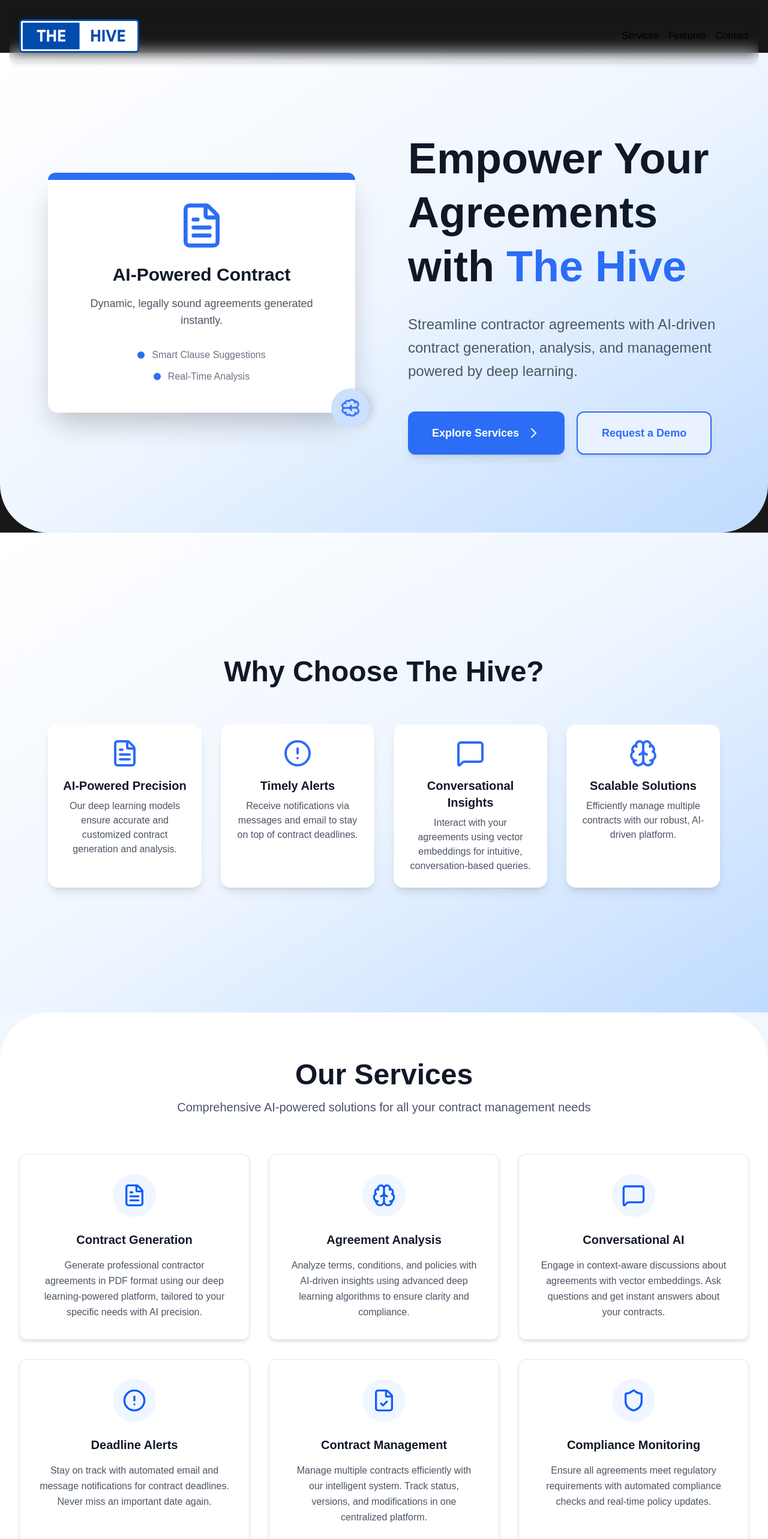
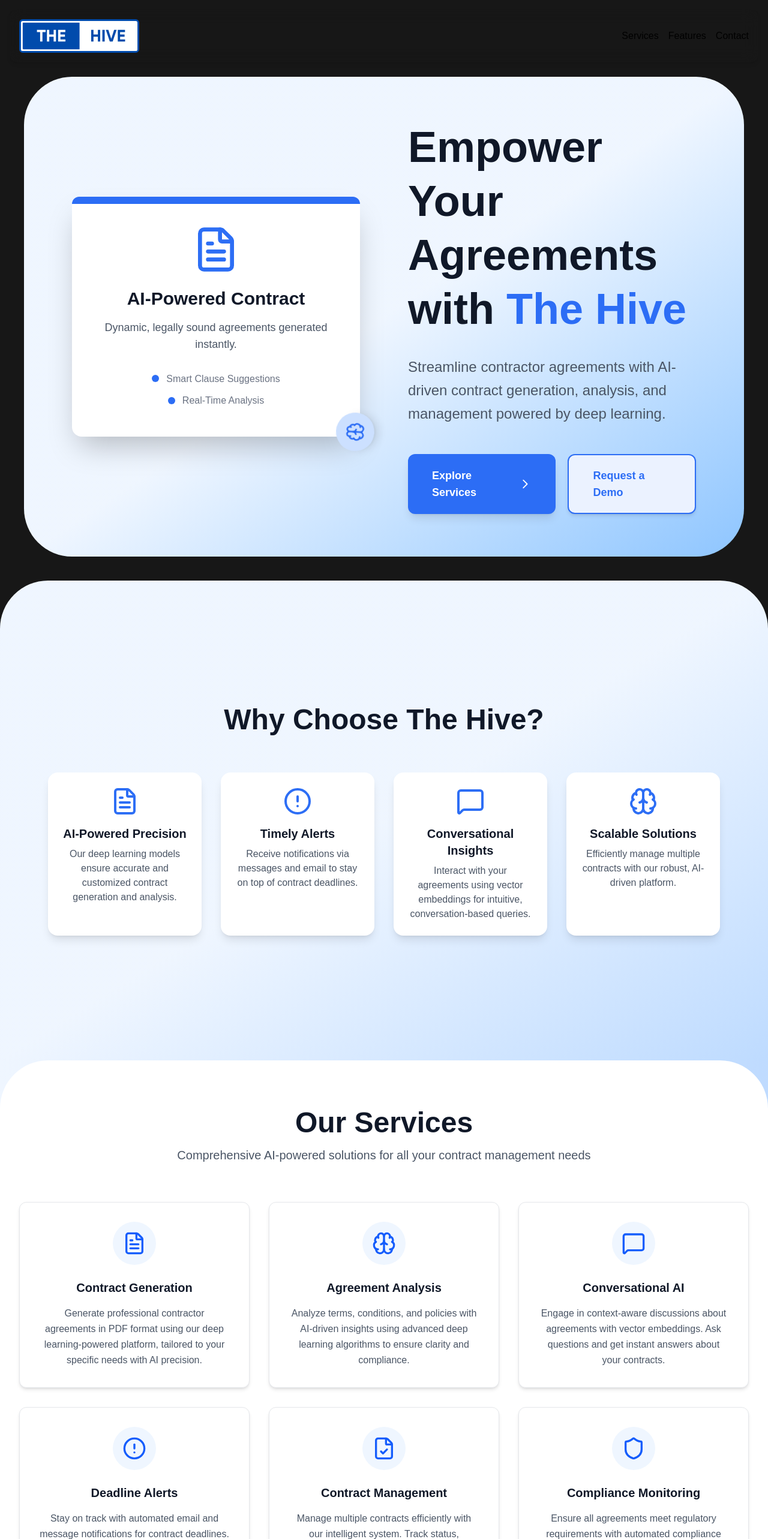
Before and after one commit to SHIBINSHA02/The-Hive, a Next.js app: page / in a window 1280 px wide. Shown: the top 2566 px of the page at 60% size. Built offline with nearby package versions, Linux system fonts and the light colour scheme.

Commit message:
added bag_graadient adjustment

```diff
--- a/app/(landing)/_components/Features.tsx
+++ b/app/(landing)/_components/Features.tsx
@@ -25,7 +25,7 @@ export default function Features() {
   }, []);
 
   return (
-    <section id="features" className="bg-gradient-to-br from-white via-blue-50 to-blue-200 min-h-screen flex items-center py-16">
+    <section id="features" className="bg-gradient-to-br from-blue-50 via-blue-50 to-blue-200 min-h-screen flex items-center py-16 rounded-t-[80px] m:rounded-t-4xl boarder-t-4 border-blue-300">
       <div className="container mx-auto px-4 sm:px-6 lg:px-12 xl:px-20">
         <h2 className="text-4xl lg:text-5xl font-bold text-center text-gray-900 mb-12 lg:mb-16">
           Why Choose The Hive?
--- a/app/(landing)/_components/Hero.tsx
+++ b/app/(landing)/_components/Hero.tsx
@@ -11,7 +11,7 @@ export default function Hero() {
   }, []);
 
   return (
-    <section className="bg-gradient-to-br from-white via-blue-50 to-blue-200 min-h-screen flex items-center overflow-hidden pt-16 sm:pt-0 rounded-b-[80px]">
+    <section className="bg-gradient-to-br from-blue-50 via-blue-50 to-blue-300 min-h-screen flex items-center overflow-hidden pt-16 sm:pt-0 rounded-[80px] m:rounded-4xl m-10">
       <div className="w-full px-4 sm:px-6 lg:px-12 xl:px-20">
         <div className="max-w-[1600px] mx-auto">
           <div className="grid grid-cols-1 lg:grid-cols-2 gap-12 lg:gap-16 xl:gap-20 items-center">
--- a/app/(landing)/_components/Services.tsx
+++ b/app/(landing)/_components/Services.tsx
@@ -25,8 +25,8 @@ export default function Services() {
       `}</style>
 
       {/* Changed background to solid white */}
-      <section id="services" className="bg-[#f1f7ff]">
-        <div className='py-20 bg-white rounded-t-[80px]'>
+      <section id="services" className="bg-gradient-to-r from-[#EFF6FF] to-[#BFDBFF]">
+        <div className='py-20 bg-white rounded-t-[80px] m:rounded-t-4xl'>
         <div className="max-w-7xl mx-auto px-4 sm:px-6 lg:px-8 rounded-t-4xl">
           <div className="text-center mb-16">
             {/* Reverted text color to dark for better contrast on white background */}
```
